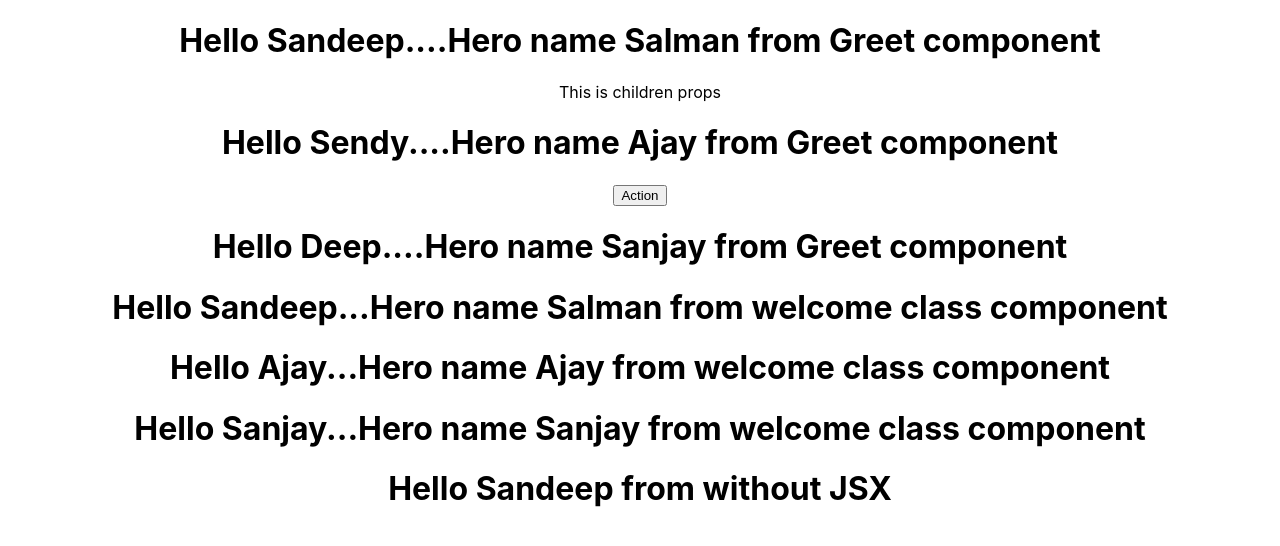
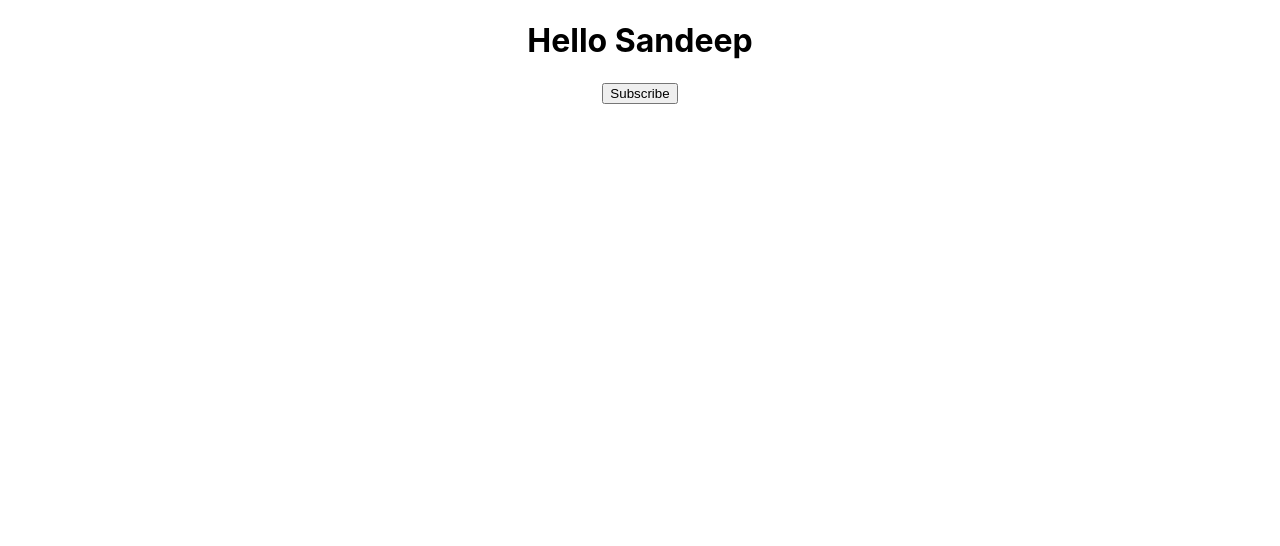
Before and after one commit to SandeepKumar377/code-evolution-tut, a React (Create React App) app: page / in a window 1280 px wide. Shown: the top 546 px of the page. Built offline with nearby package versions, Linux system fonts and the light colour scheme.

Commit message:
use state within class component

```diff
--- a/src/App.js
+++ b/src/App.js
@@ -1,12 +1,16 @@
 import './App.css';
 import Greet from './components/Greet';
 import Hello from './components/Hello';
+import Message from './components/Message';
 import Welcome from './components/Welcome';
 
 function App() {
   return (
     <div className="App">
-      <Greet name="Sandeep" heroName="Salman" >
+
+      <Message />
+
+      {/* <Greet name="Sandeep" heroName="Salman" >
         <p>This is children props</p>
       </Greet>
       <Greet name="Sendy" heroName="Ajay">
@@ -16,7 +20,7 @@ function App() {
       <Welcome name="Sandeep"  heroName="Salman"/>
       <Welcome name="Ajay" heroName="Ajay"/>
       <Welcome name="Sanjay" heroName="Sanjay"/>
-      <Hello />
+      <Hello /> */}
     </div>
   );
 }
--- /dev/null
+++ b/src/components/Message.js
@@ -0,0 +1,25 @@
+import React, { Component } from "react";
+
+class Message extends Component {
+
+    constructor() {
+        super()
+        this.state = {
+            message: "Sandeep"
+        }
+    }
+    changeMessage(){
+        this.setState({
+            message:"Thanks for Subscribing."
+        })
+    }
+    render() {
+        return (
+            <div>
+                <h1>Hello {this.state.message}</h1>
+                <button onClick={()=>this.changeMessage()}>Subscribe</button>
+            </div>
+        )
+    }
+}
+export default Message
```
